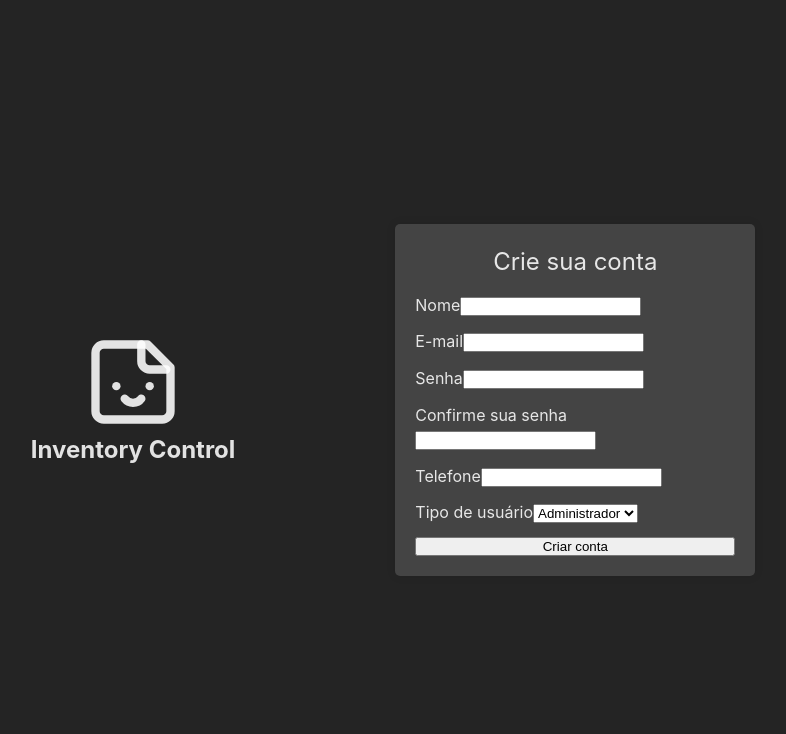
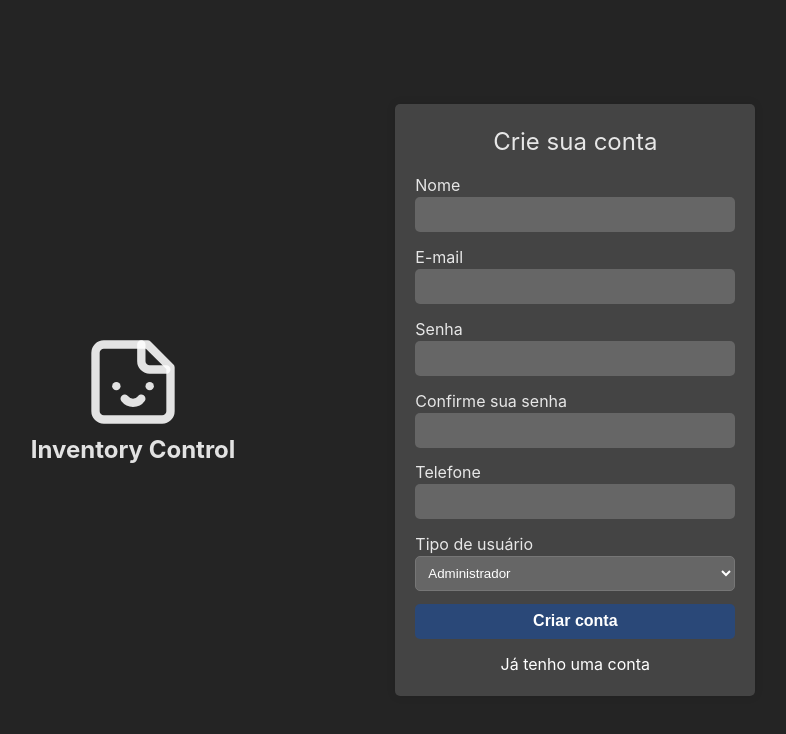
Before and after one commit to will4raujo/frontend-inventory-control, a Vue app: page /signup in a window 1280 px wide. Shown: the top 734 px of the page, without its empty margins (247-1033 px from the left). Built offline with nearby package versions, Linux system fonts and the light colour scheme.

Commit message:
feat: importing new components in forms

```diff
--- a/src/pages/SignIn.vue
+++ b/src/pages/SignIn.vue
@@ -1,20 +1,23 @@
 <template>
   <form class="auth-form">
-    <legend>Faça seu login</legend>
-    <div>
-      <label for="email">E-mail</label>
-      <input type="email" id="email" />
-    </div>
-    <div>
-      <label for="password">Senha</label>
-      <input type="password" id="password" />
-    </div>
-    <button>Entrar</button>
+    <legend>Faça login</legend>
+    <InputText id="email" placeholder="E-mail" type="email" />
+    <InputText id="password" placeholder="Senha" type="password" />
+    <Button text="Entrar" />
+    <router-link to="/signup">Não tenho uma conta</router-link>
   </form>
 </template>
 
-<script>
-export default {
-  name: 'SignIn',
-};
+<script setup>
+  import Button from '../components/atoms/Button.vue';
+  import InputText from '../components/atoms/InputText.vue';
+
 </script>
+
+<style scoped>
+  a {
+    color: #fff;
+    text-decoration: none;
+    align-self: center;
+  }
+</style>
--- a/src/pages/SignUp.vue
+++ b/src/pages/SignUp.vue
@@ -1,31 +1,11 @@
 <template>
   <form class="auth-form">
     <legend>Crie sua conta</legend>
-    <div>
-      <label for="name">Nome</label>
-      <input type="text" id="name" />
-    </div>
-
-    <div>
-      <label for="email">E-mail</label>
-      <input type="email" id="email" />
-    </div>
-
-    <div>
-      <label for="password">Senha</label>
-      <input type="password" id="password" />
-    </div>
-
-    <div>
-      <label for="confirm-password">Confirme sua senha</label>
-      <input type="password" id="confirm-password" />
-    </div>
-
-    <div>
-      <label for="phone">Telefone</label>
-      <input type="tel" id="phone" />
-    </div>
-
+    <InputText id="name" placeholder="Nome" type="text" />
+    <InputText id="email" placeholder="E-mail" type="email" />
+    <InputText id="password" placeholder="Senha" type="password" />
+    <InputText id="confirm-password" placeholder="Confirme sua senha" type="password" />
+    <InputText id="phone" placeholder="Telefone" type="tel" />
     <div>
       <label for="type">Tipo de usuário</label>
       <select id="type">
@@ -34,12 +14,38 @@
         <option value="user">Usuário</option>
       </select>
     </div>
-    <button>Criar conta</button>
+    <Button text="Criar conta" />
+    <router-link to="/signin">Já tenho uma conta</router-link>
   </form>
 </template>
 
-<script>
-export default {
-  name: 'SignUp',
-};
+<script setup>
+import InputText from '../components/atoms/InputText.vue';
+import Button from '../components/atoms/Button.vue';
+
 </script>
+
+<style scoped>
+  select {
+   display: flex;
+    align-items: center;
+    gap: 0.5rem;
+    height: 35px;
+    padding: 4px 8px;
+    border-radius: 5px;
+    background-color: #666;
+    color: #fff;
+    width: 100%;
+  }
+
+  select:focus {
+    outline: none;
+    box-shadow: 0 0 0 2px #555;
+  }
+
+  a {
+    color: #fff;
+    text-decoration: none;
+    align-self: center;
+  }
+</style>
```
